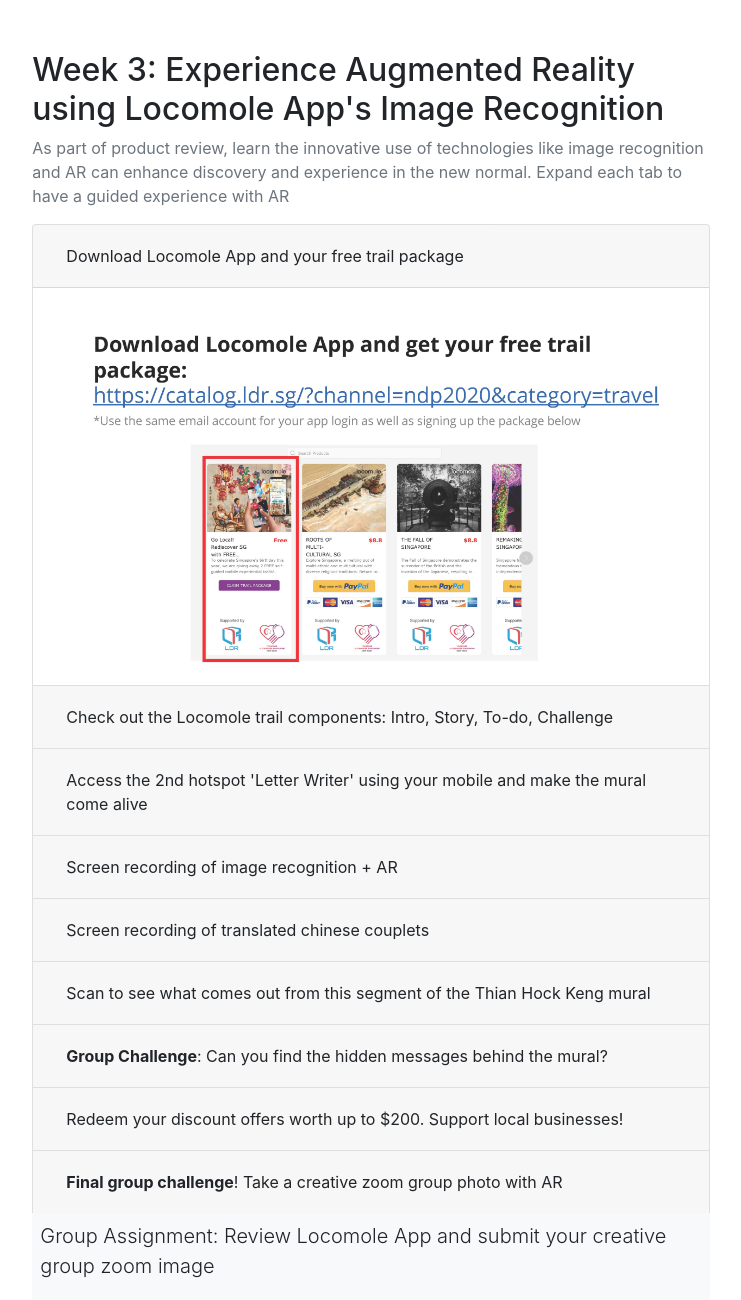
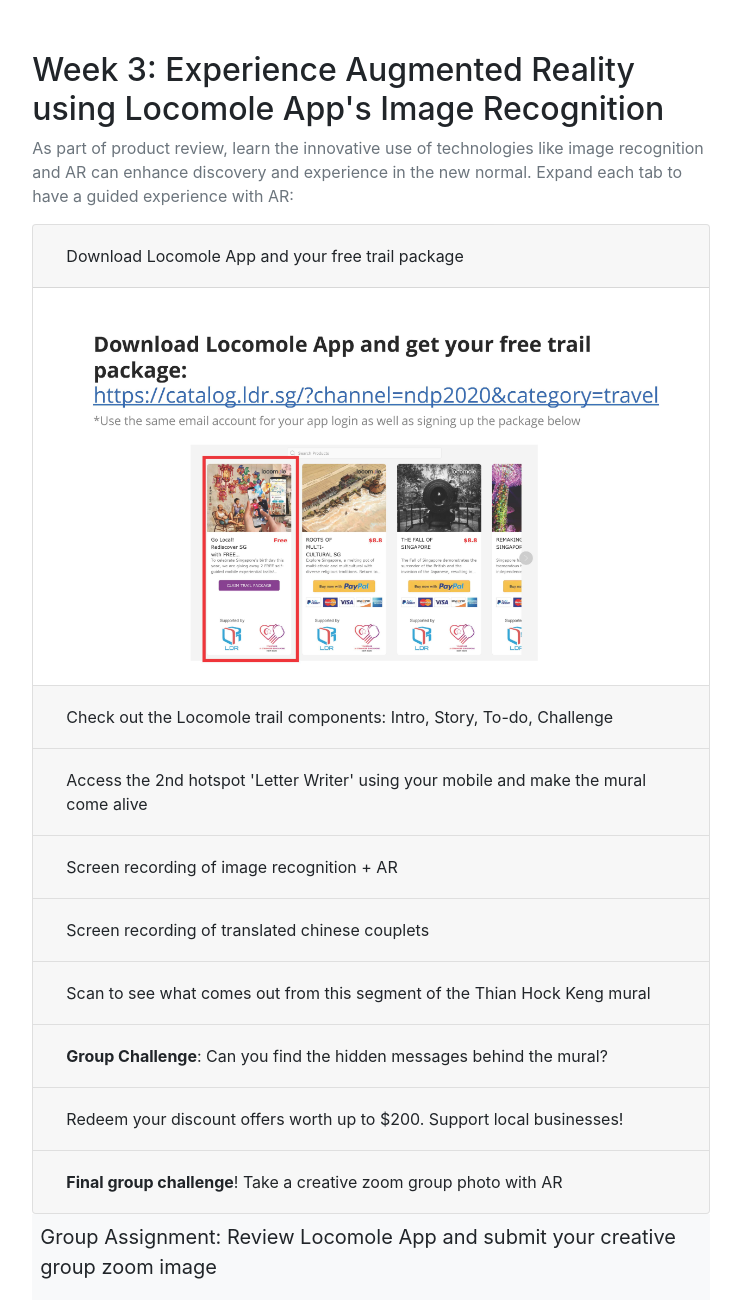
Before and after one commit to mrjohnchen/SMUX-LTB, a website with bundled scripts: page index.html in a window 1280 px wide. Shown: the part 6560-7860 px from the top of the page, without its empty margins (269-1010 px from the left). Built offline with nearby package versions, Linux system fonts and the light colour scheme; a script that the page names is missing.

Commit message:
Update index.html

```diff
--- a/index.html
+++ b/index.html
@@ -183,7 +183,7 @@
             <div class="col-lg-8 mx-auto p-5">
               <h2>Week 3: Experience Augmented Reality using Locomole App's Image Recognition</h2>
                  <p class="text-muted">As part of product review, learn the innovative use of technologies like image recognition and AR can enhance discovery
-                   and experience in the new normal. Expand each tab to have a guided experience with AR </p>
+                   and experience in the new normal. Expand each tab to have a guided experience with AR: </p>
 
  <div class="accordion" id="accordionExample">
   <div class="card">
@@ -315,12 +315,12 @@
       </div>
     </div>
    </div>
-   <div>
+   </div>
    <blockquote class="blockquote bg-light">
-  <p class="lead p-2">Group Assignment: Review Locomole App and submit your creative group zoom image</p>
+  <p class="lead p-2"><strong>Group Assignment: Review Locomole App and submit your creative group zoom image</strong></p>
   <img src="images/Leave review.jpg" class="d-block w-100" alt="Leave app review">
 </blockquote>
-   </div>
+
 </div>
 
 
```
